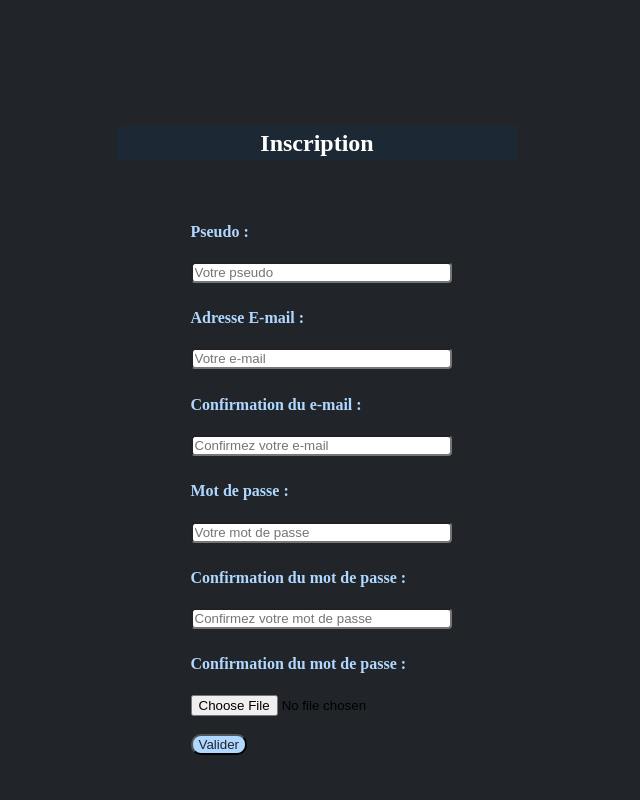
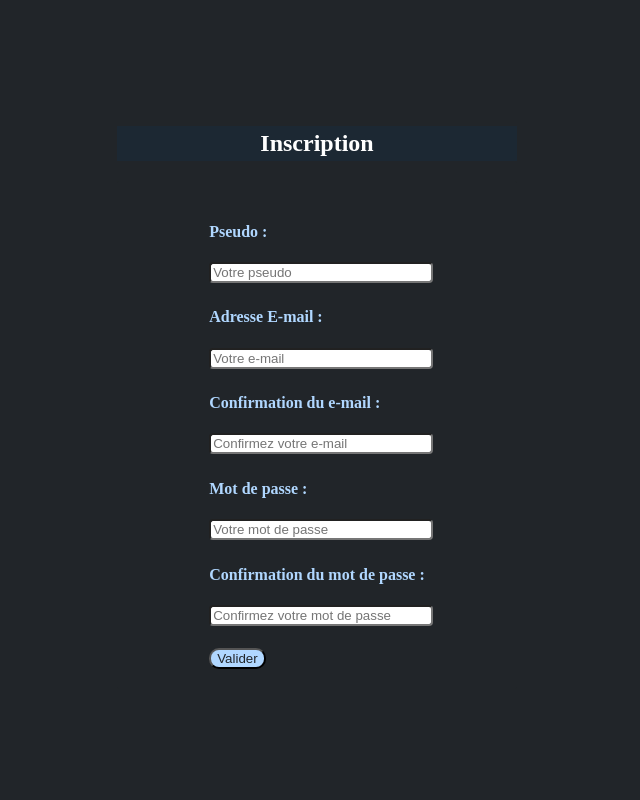
Before and after one commit to nicoooo972/IOTDev, a PHP site: page /espacesMembres/inscription.php in a window 1280 px wide. Shown: the whole page, without its empty margins (323-963 px from the left). Run offline with PHP 8.4, Linux system fonts and the light colour scheme; a stand-in replaces the project's code that opens the database connection.

Commit message:
Correction design pour inscription

```diff
--- a/espacesMembres/inscription.php
+++ b/espacesMembres/inscription.php
@@ -32,13 +32,10 @@
                     <h4 style="color: #B0D7FF;">Confirmation du mot de passe :</h4>
                     <input type="password" placeholder="Confirmez votre mot de passe" name="mdp2" class="input-mdp2" required>
 
-                    <h4 style="color: #B0D7FF;">Confirmation du mot de passe :</h4>
-                    <input type="file" id="imagepost2" name="imagepost2" accept="image/png, image/jpeg">
-
                     <br><br>
-
-                    <input type="submit" name="forminscription" class="submit-inscription" value="Valider">
-
+                    <div class="valid">
+                        <input type="submit" name="forminscription" class="submit-inscription" value="Valider">
+                    </div>
                 </form>
 
 </body>
```
